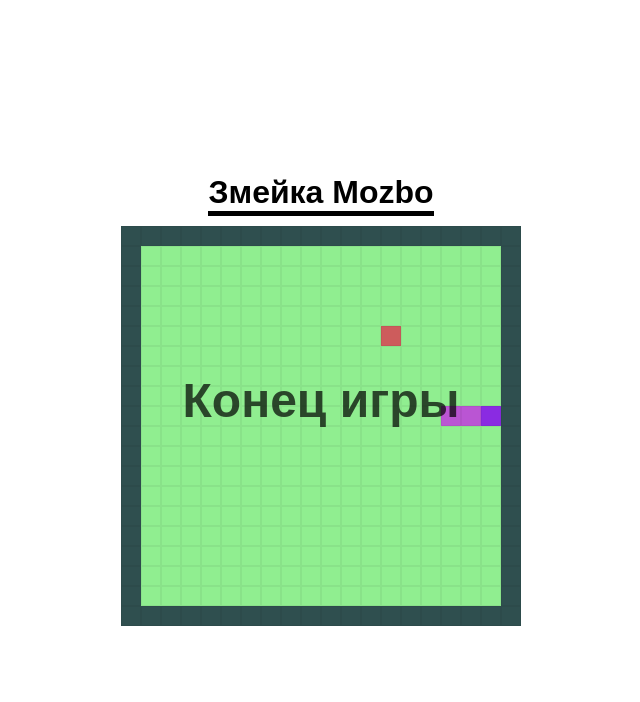
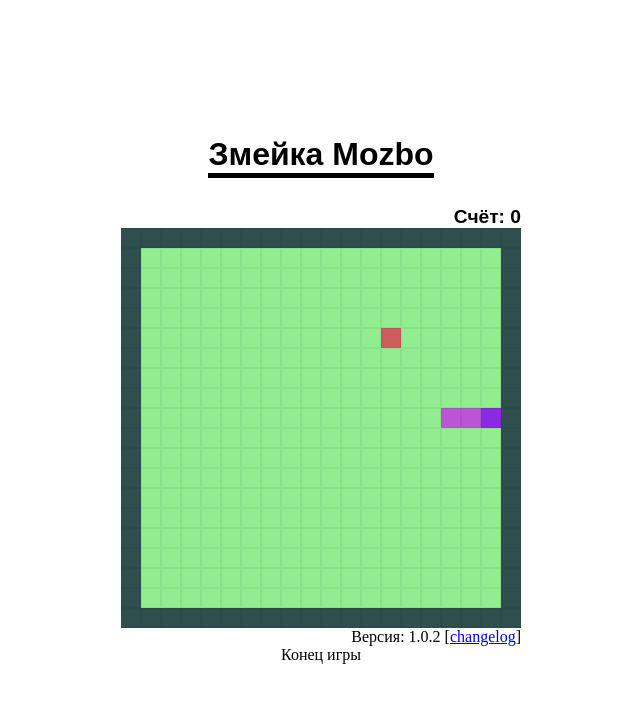
Before and after one commit to d1-boy4h/snake-mozbo, a website with bundled scripts: page index.html in a window 1280 px wide. Shown: the whole page, without its empty margins (319-959 px from the left). Built offline with nearby package versions, Linux system fonts and the light colour scheme.

Commit message:
[1.0.2] - Добавлено отображение счёта. - Добавлен changelog и отображение версии под окном игры. - Оптимизирован поиск пути для спавна фрукта.

```diff
--- a/index.html
+++ b/index.html
@@ -8,9 +8,16 @@
     <link rel="stylesheet" href="src/styles/main.css">
   </head>
   <body>
-    <span class="title">Змейка Mozbo</span>
+    <span class="title">Змейка Mozbo</span><br>
 
-    <div id="app"></div>
+    <div class="app-wrapper">
+      <div class="score">Счёт: <span id="score"></span></div>
+      <div id="app"></div>
+      <div class="version">
+        <p>Версия: 1.0.2 [<a href="changelog.html" target="_blank">changelog</a>]</p>
+      </div>
+    </div>
+
     <script type="module" src="src/main.js"></script>
   </body>
 </html>
--- a/src/classes/Game.class.js
+++ b/src/classes/Game.class.js
@@ -17,14 +17,18 @@ export class Game {
   };
 
   constructor(props) {
-    const { width, height, speed, snakeSize } = props;
+    const { width, height, speed, acceleration, snakeSize } = props;
 
     this.width = width;
     this.height = height;
     this.speed = speed;
+    this.acceleration = acceleration;
 
+    this.score = 0;
     this.isRun = true;
     this.isPause = false;
+
+    this.scoreObject = document.querySelector('#score');
 
     this.map = this.createMap(this.width, this.height);
 
@@ -102,15 +106,19 @@ export class Game {
   handleStep() {
     const nextCords = this.snake.vector(this.snake.body[0]);
     const nextMapCords = this.map[nextCords[1] - 1][nextCords[0] - 1];
-    console.log(nextCords);
 
     if (
       nextMapCords === Game.void ||
       nextMapCords === Game.fruit ||
+      // Тут возможно нужна будет оптимизация
       nextCords.every((value, i) => value === this.snake.body.at(-1)[i])
     ) {
       if (nextMapCords === Game.fruit) {
         this.handleSpawnFruit();
+
+        this.score++;
+        this.updateScore();
+
         this.render(this.snake.body);
         this.snake.stepOnFruit();
       }
@@ -178,7 +186,7 @@ export class Game {
     }
 
     this.render([this.fruit.cords], Game.fruit);
-    this.speed = this.speed - 2;
+    if (this.acceleration && this.speed > 0) this.speed = this.speed - 2;
   }
 
   switchPause() {
@@ -194,11 +202,18 @@ export class Game {
     }
   }
 
+  updateScore() {
+    if (this.scoreObject) {
+      this.scoreObject.innerText = this.score;
+    }
+  }
+
   start() {
     // Создание поля, спавн змеи и фрукта
     this.buildMap(this.map);
     this.snake.spawn();
     this.handleSpawnFruit();
+    this.updateScore();
 
     // Отслеживание нажатия клавиш
     document.addEventListener('keydown', this.handleKeyPress);
@@ -220,7 +235,6 @@ export class Game {
 
     const endTitle = document.createElement('span');
     endTitle.innerText = 'Конец игры';
-    endTitle.className = 'end-title';
     document.body.appendChild(endTitle);
 
     document.removeEventListener('keydown', this.handleKeyPress);
--- a/src/main.js
+++ b/src/main.js
@@ -4,6 +4,7 @@ const game = new Game({
   width: 20,
   height: 20,
   speed: 180,
+  acceleration: true,
   snakeSize: 3
 });
 
--- a/src/styles/main.css
+++ b/src/styles/main.css
@@ -34,6 +34,7 @@ body {
   font-size: 3em;
   font-weight: bold;
   font-family: sans-serif;
+  text-align: center;
   opacity: .7;
 }
 
@@ -47,3 +48,15 @@ body {
 .line {
   display: flex;
 }
+
+.version {
+  display: flex;
+  justify-content: right;
+}
+
+.score {
+  font-size: 1.2em;
+  font-weight: bold;
+  font-family: sans-serif;
+  text-align: right;
+}
```
Also changed, not shown: changelog.html (added, +29 -0 lines).
